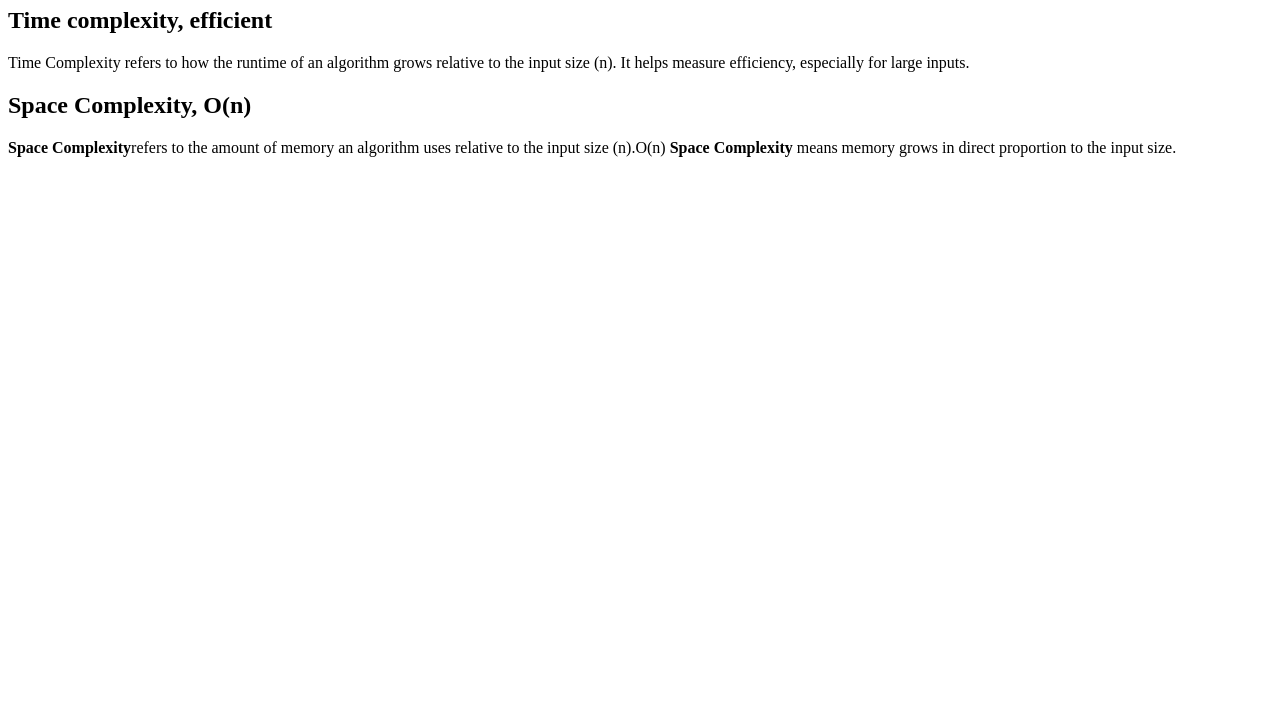
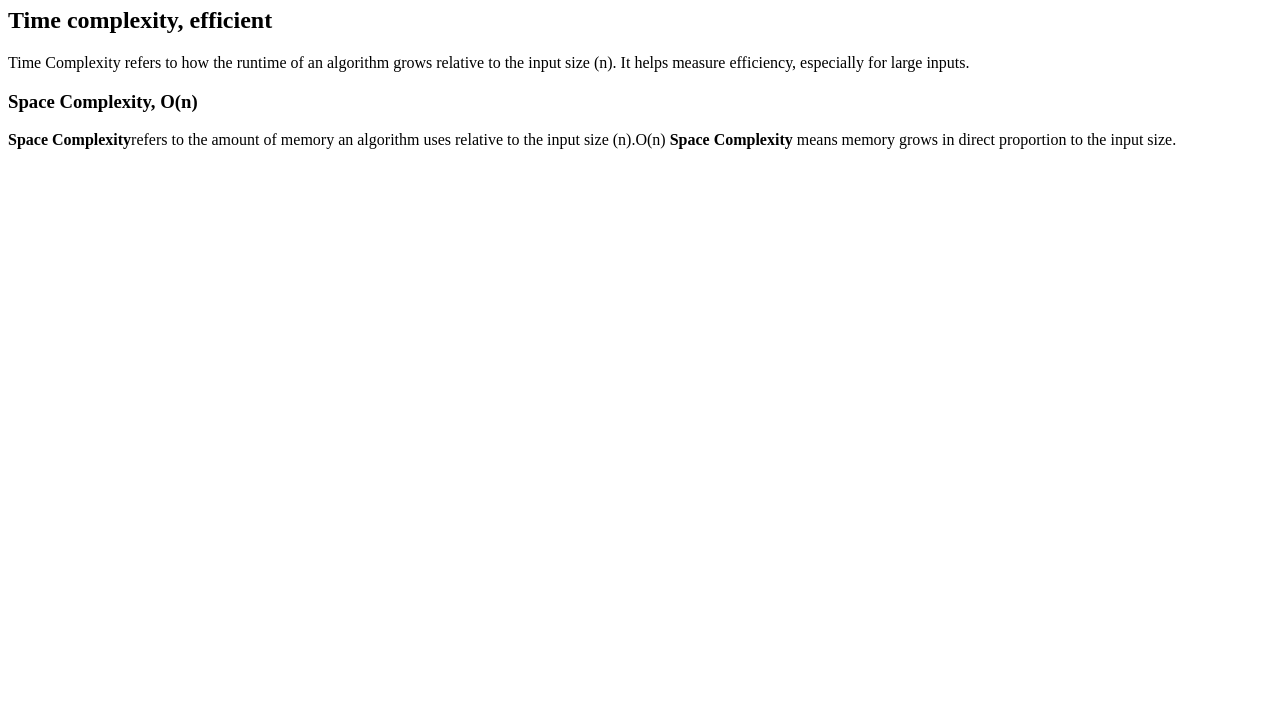
Before and after one commit to acciojob/time-and-space-complexity-choudhary-sourav, a website: page main.html in a window 1280 px wide. Shown: the part 73-800 px from the top of the page. Drawn offline with Linux system fonts and the light colour scheme.

Commit message:
created a submission

```diff
--- a/main.html
+++ b/main.html
@@ -10,7 +10,7 @@
 	<h1>Time, Space, Complexity</h1>
 	<h2>Time complexity, efficient</h2>
 	<P>Time Complexity refers to how the runtime of an algorithm grows relative to the input size (n). It helps measure efficiency, especially for large inputs.</P>
-	<h2>Space Complexity, O(n)</h2>
+	<h3>Space Complexity, O(n)</h3>
 	<p>
 		<b>Space Complexity</b>refers to the amount of memory an algorithm uses relative to the input size (n).O(n) <b>Space Complexity</b> means memory grows in direct proportion to the input size.
 
```
